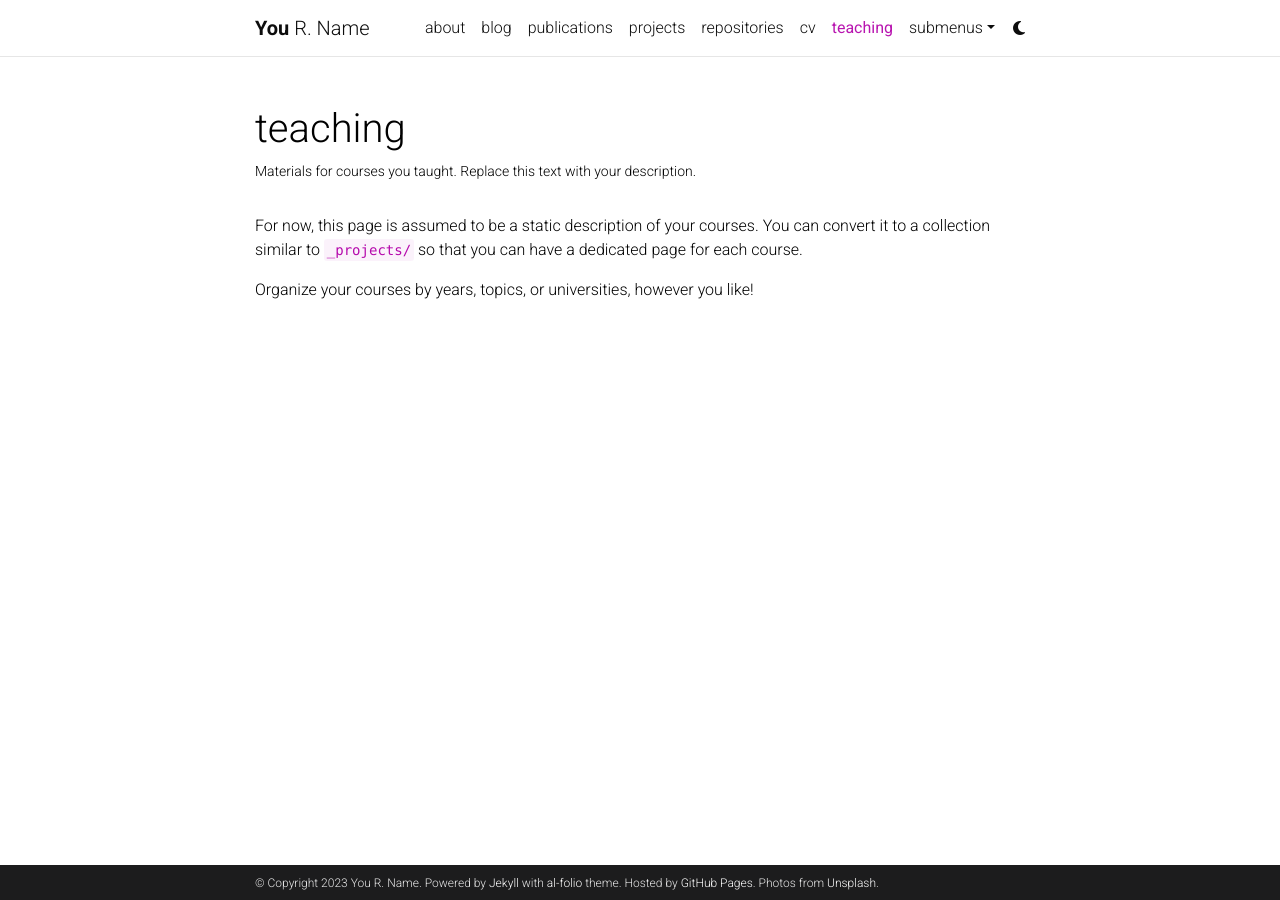
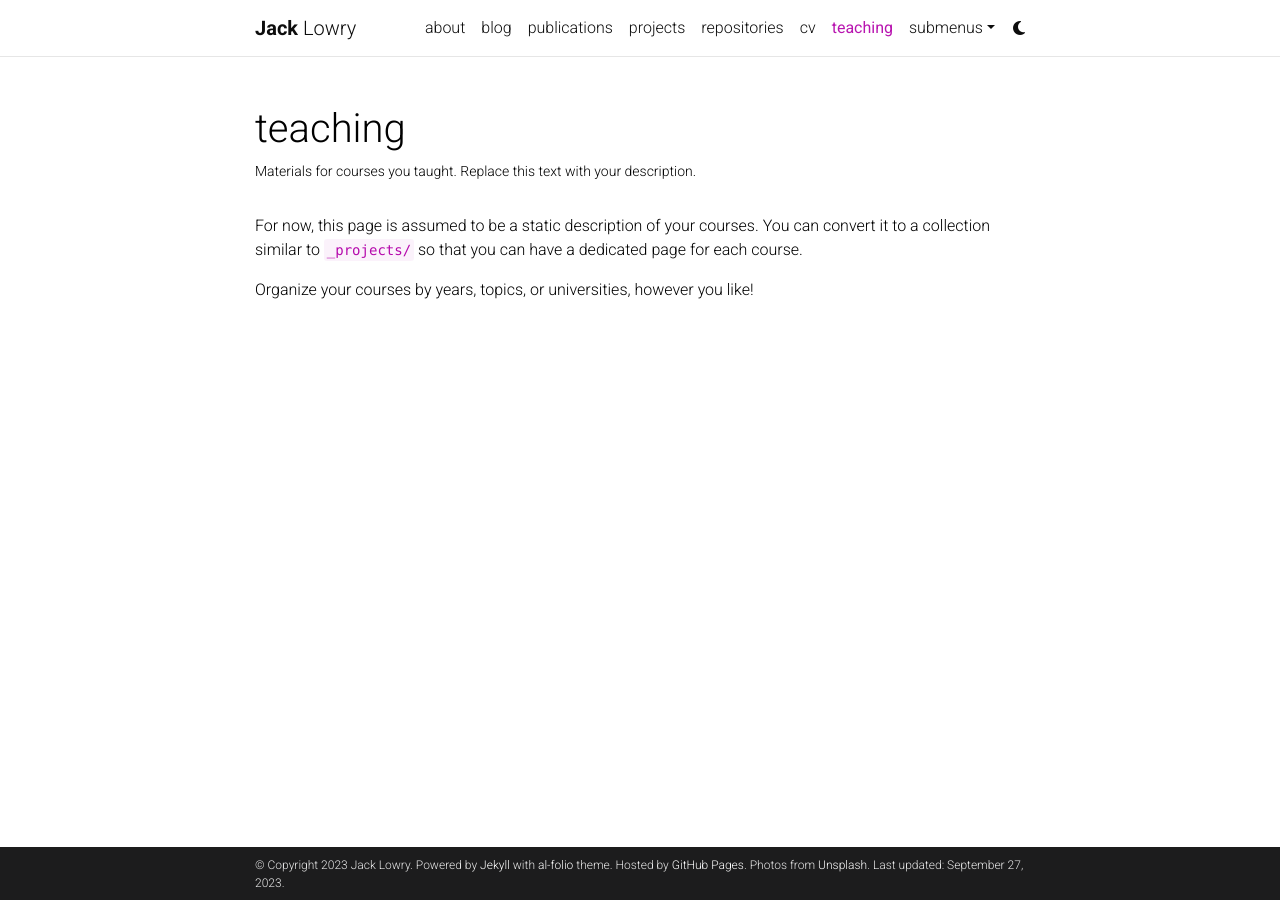
Before and after one commit to JackLowry/jacklowry.github.io, a Jekyll site: the page built from _pages/teaching.md, in a window 1280 px wide. Built offline with Jekyll 4.4.1, drawn with Linux system fonts in a browser that asks for light colours; comment, search, counter and statistics services are not loaded; a style sheet for code colours, icons or effects is not loaded.

Commit message:
first update

```diff
--- a/_config.yml
+++ b/_config.yml
@@ -3,10 +3,10 @@
 # -----------------------------------------------------------------------------
 
 title: blank # the website title (if blank, full name will be used instead)
-first_name: You
-middle_name: R.
-last_name: Name
-email: you@example.com
+first_name: Jack
+middle_name:
+last_name: Lowry
+email: jrl712@cs.washington.edu
 description: > # the ">" symbol means to ignore newlines until "footer_text:"
   A simple, whitespace theme for academics. Based on [*folio](https://github.com/bogoli/-folio) design.
 footer_text: >
@@ -18,9 +18,9 @@
 lang: en # the language of your site (for example: en, fr, cn, ru, etc.)
 icon: ⚛️  # the emoji used as the favicon (alternatively, provide image name in /assets/img/)
 
-url: https://alshedivat.github.io # the base hostname & protocol for your site
-baseurl: /al-folio # the subpath of your site, e.g. /blog/
-last_updated: false # set to true if you want to display last updated in the footer
+url: https://jacklowry.github.io # the base hostname & protocol for your site
+baseurl: # the subpath of your site, e.g. /blog/
+last_updated: true # set to true if you want to display last updated in the footer
 impressum_path:  # set to path to include impressum link in the footer, use the same path as permalink in a page, helps to conform with EU GDPR
 
 # -----------------------------------------------------------------------------
```
